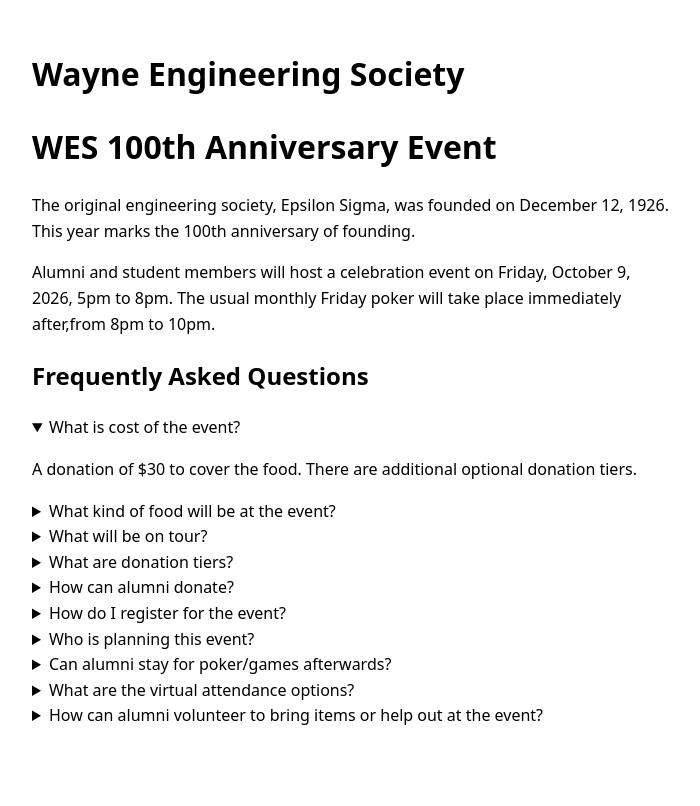
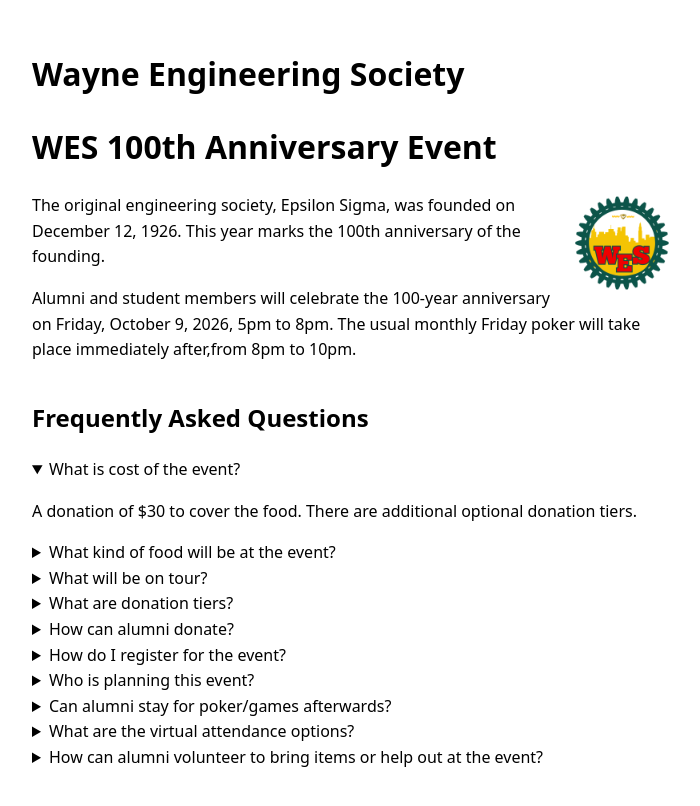
Before and after one commit to mciechanumich/WES100, a Jekyll site: the page built from docs/index.html, in a window 1280 px wide. Shown: the top 806 px of the page, without its empty margins (288-988 px from the left). Built offline with Jekyll 4.4.1, drawn with Linux system fonts in a browser that asks for light colours.

Commit message:
feat: adding image

```diff
--- a/docs/_layouts/default.html
+++ b/docs/_layouts/default.html
@@ -22,6 +22,23 @@
         box-shadow: 0 4px 8px rgba(0,0,0,0.1); /* Optional: add a subtle shadow */
     }
     nav { margin-bottom: 2rem; font-size: .9rem; }
+
+    .right-img {
+      float: right;
+      margin-left: 20px;   /* Prevents the text from touching the image */
+      margin-bottom: 10px; /* Adds space if text wraps underneath */
+      max-width: 300px;
+      height: auto;
+    }
+
+    /* Clearfix to prevent layout collapse */
+    .wrap-container::after {
+      content: "";
+      display: table;
+      clear: both;
+    }
+
+
   </style>
 
 <script>
--- a/docs/index.html
+++ b/docs/index.html
@@ -3,13 +3,16 @@
 title: Wayne Engineering Society
 ---
 <h1>WES 100th Anniversary Event</h1>
+<div class="wrap-container">
+  <img src="images/WESlogo.png" alt="WES log" class="right-img" width=100>
 <div>
   <p>
-    The original engineering society, Epsilon Sigma, was founded on December 12, 1926. This year marks the 100th anniversary of founding.
+    The original engineering society, Epsilon Sigma, was founded on December 12, 1926. This year marks the 100th anniversary of the founding.
   </p>
   <p>
-    Alumni and student members will host a celebration event on Friday, October 9, 2026, 5pm to 8pm. The usual monthly Friday poker will take place immediately after,from 8pm to 10pm.
+    Alumni and student members will celebrate the 100-year anniversary on Friday, October 9, 2026, 5pm to 8pm. The usual monthly Friday poker will take place immediately after,from 8pm to 10pm.
   </p>
+</div>
 </div>
 
 
```
